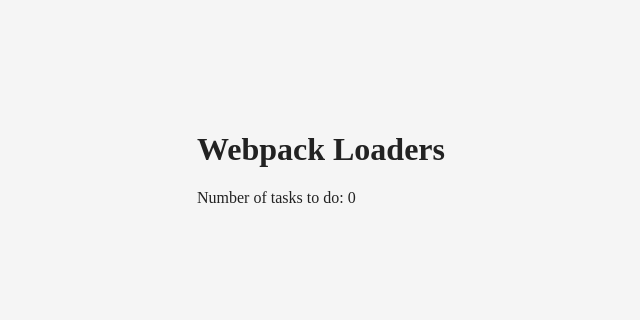
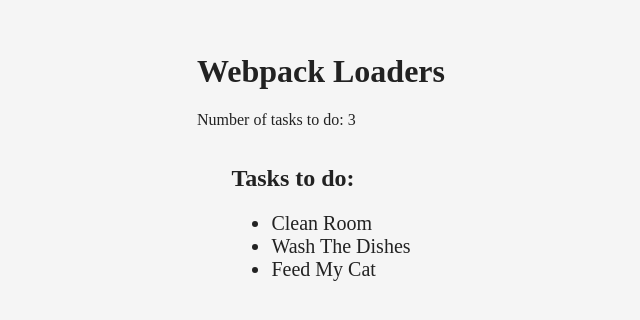
Before and after one commit to MPolonis/Webpack-Loaders, a React app: page / in a window 1280 px wide. Shown: the part 242-562 px from the top of the page, without its empty margins (327-967 px from the left). Built offline with nearby package versions, Linux system fonts and the light colour scheme.

Commit message:
Add TodoList component and its style

```diff
--- a/index.html
+++ /dev/null
@@ -1,11 +0,0 @@
-<!DOCTYPE html>
-<html lang="en">
-    <head>
-        <meta charset="UTF-8">
-        <title>Webpack + React</title>
-    </head>
-    <body>
-        <div id="app"></div>
-        <script src="build/app.bundle.js"></script>
-    </body>
-</html>
--- a/package.json
+++ b/package.json
@@ -26,6 +26,8 @@
     "@babel/preset-react": "^7.0.0",
     "babel-loader": "^8.0.5",
     "css-loader": "^2.1.1",
+    "html-webpack-plugin": "^3.2.0",
+    "optimize-js-plugin": "0.0.4",
     "react": "^16.8.5",
     "react-dom": "^16.8.5",
     "style-loader": "^0.23.1",
--- a/src/components/TodoList.js
+++ b/src/components/TodoList.js
@@ -0,0 +1,12 @@
+import React from 'react';
+import style from '../containers/List.css';
+
+const TodoList = props =>
+    <div>
+        <h2>Tasks to do:</h2>
+        <ul className={style.ToDoList}>
+            {props.list}
+        </ul>
+    </div>;
+
+export default TodoList;
--- a/src/containers/App.js
+++ b/src/containers/App.js
@@ -2,14 +2,28 @@
 import uuid from 'uuid';
 import style from './App.css';
 import Title from '../components/Title';
+import TodoList from '../components/TodoList';
+
 
 class App extends React.Component {
     constructor(props){
         super(props);
         this.state = {
-            data: [],
+            data: [
+                {
+                    id: 1,
+                    text: 'clean room'
+                }, {
+                    id: 2,
+                    text: 'wash the dishes'
+                }, {
+                    id: 3,
+                    text: 'feed my cat'
+                }
+            ],
             title: 'Webpack Loaders'
         };
+        this.removeTodo = this.removeTodo.bind(this);
     }
     addTodo(val){
         const todo = {
@@ -24,9 +38,11 @@
         this.setState({data: remainder});
     }
     render() {
+        const listToDo = this.state.data.map((id) => <li key={id.id}>{id.text}</li>);
         return (
             <div className={style.TodoApp}>
                 <Title title={this.state.title} taskNumber={this.state.data.length} />
+                <TodoList list={listToDo} onClick={this.removeTodo} />
             </div>
         )
     }
--- /dev/null
+++ b/src/containers/List.css
@@ -0,0 +1,4 @@
+.ToDoList {
+    text-transform: capitalize;
+    font-size: 20px;
+}
--- /dev/null
+++ b/src/index.html
@@ -0,0 +1,10 @@
+<!DOCTYPE html>
+<html lang="en">
+    <head>
+        <meta charset="UTF-8">
+        <title>Webpack + React</title>
+    </head>
+    <body>
+        <div id="app"></div>
+    </body>
+</html>
--- a/webpack.config.js
+++ b/webpack.config.js
@@ -1,8 +1,25 @@
 const path = require('path');
+const HtmlWebpackPlugin = require('html-webpack-plugin');
+const OptimizeJsPlugin = require('optimize-js-plugin');
+
+const plugins = [new HtmlWebpackPlugin({
+    template: 'src/index.html',
+    filename: 'index.html',
+    inject: 'body'
+})];
+
 
 //webpack.config.js
 module.exports = (env) => {
     const environment = env || 'production';
+    if (env === 'production') {
+        plugins.push(
+            new OptimizeJsPlugin({
+                sourceMap: false
+            })
+        )
+    }
+
 
     return {
         mode: environment,
@@ -30,6 +47,7 @@
                     ]
                 }
             ]
-        }
+        },
+        plugins
     }
 };
```
Also changed, not shown: 3 other files (tests, documents, lock files or other folders).
